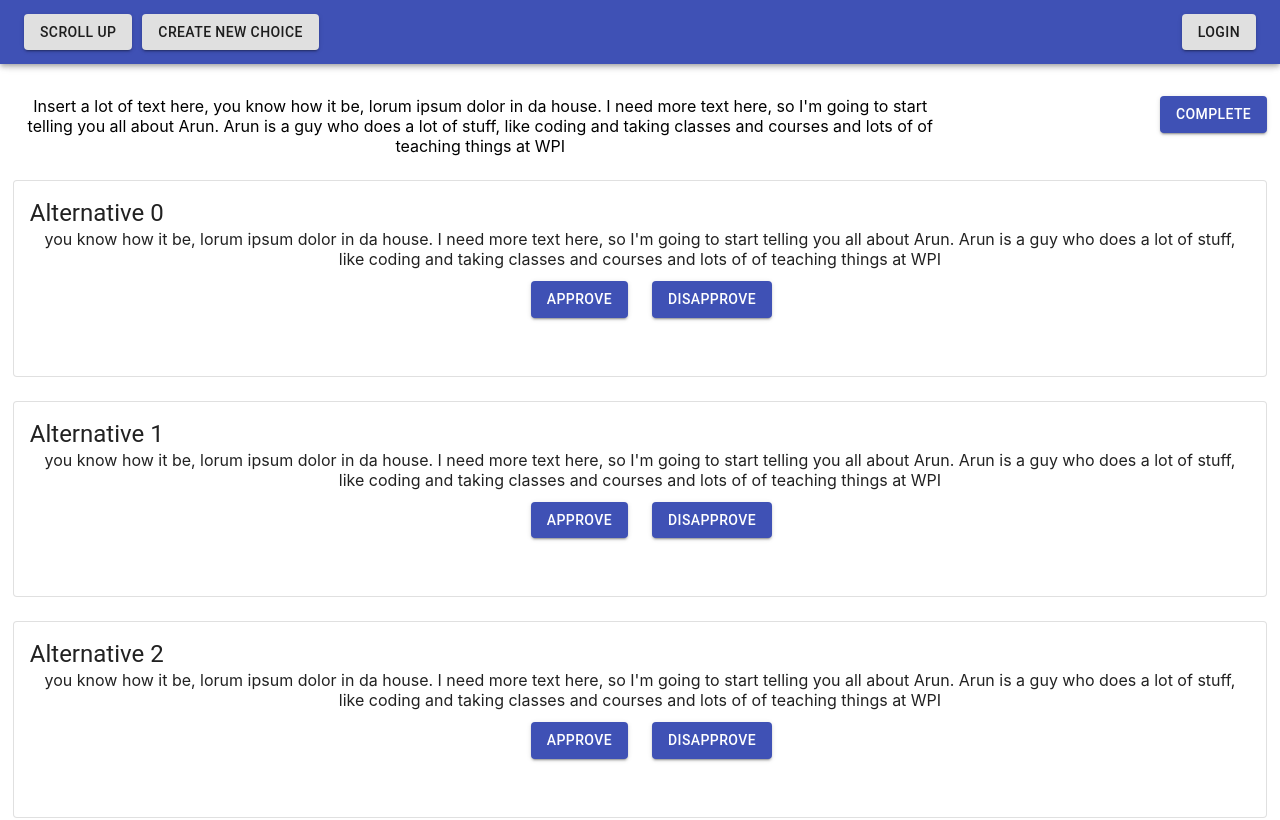
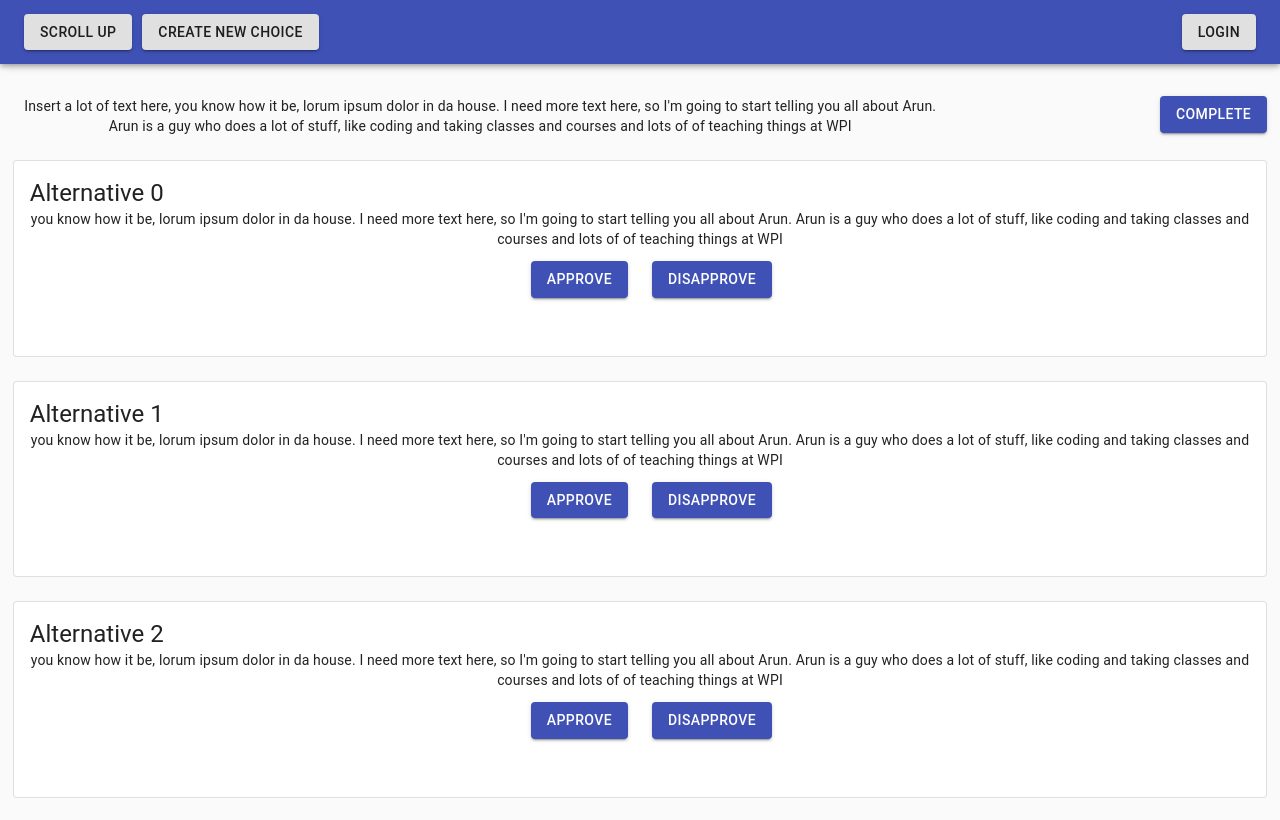
Before and after one commit to When2Choose/GUI, a React (Create React App) app: page /view in a window 1280 px wide. Shown: the top 820 px of the page. Built offline with nearby package versions, Linux system fonts and the light colour scheme.

Commit message:
Dark theme

```diff
--- a/package.json
+++ b/package.json
@@ -36,5 +36,8 @@
       "last 1 firefox version",
       "last 1 safari version"
     ]
+  },
+  "devDependencies": {
+    "@material-ui/styles": "^4.10.0"
   }
 }
--- a/src/main/App.js
+++ b/src/main/App.js
@@ -1,4 +1,5 @@
 import React from "react";
+
 
 import {
     Switch,
@@ -11,11 +12,27 @@ import CreateChoice from "./CreateChoice";
 import Menu from "./Menu";
 import Login from "./Login";
 import ViewChoice from "./ViewChoice";
+import {ThemeProvider} from "@material-ui/styles";
+import {useMediaQuery, createMuiTheme, CssBaseline} from "@material-ui/core";
 
 
 function App() {
     document.title = "Choice App";
+    const prefersDarkMode = useMediaQuery('(prefers-color-scheme: dark)');
+
+    const theme = React.useMemo(
+        () =>
+            createMuiTheme({
+                palette: {
+                    type: prefersDarkMode ? 'dark' : 'light',
+                },
+            }),
+        [prefersDarkMode],
+    );
+
     return (
+        <ThemeProvider theme={theme}>
+            <CssBaseline />
             <div className="App">
                 <BrowserRouter>
                     <Menu/>
@@ -31,8 +48,8 @@ function App() {
                         </Route>
                     </Switch>
                 </BrowserRouter>
-
             </div>
+        </ThemeProvider>
     );
 }
 
```
Lines whose indentation alone changed are shown as unchanged.
